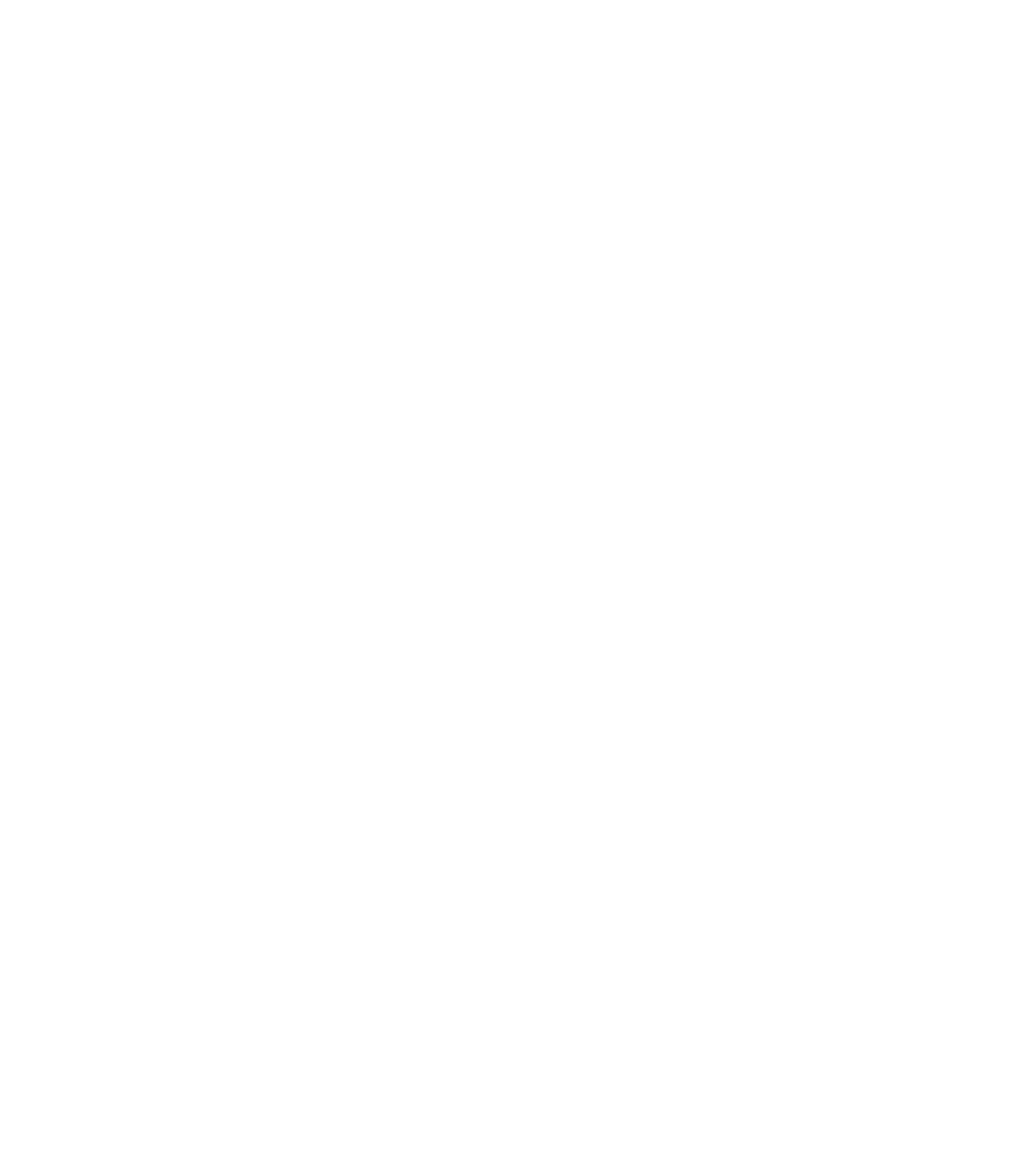
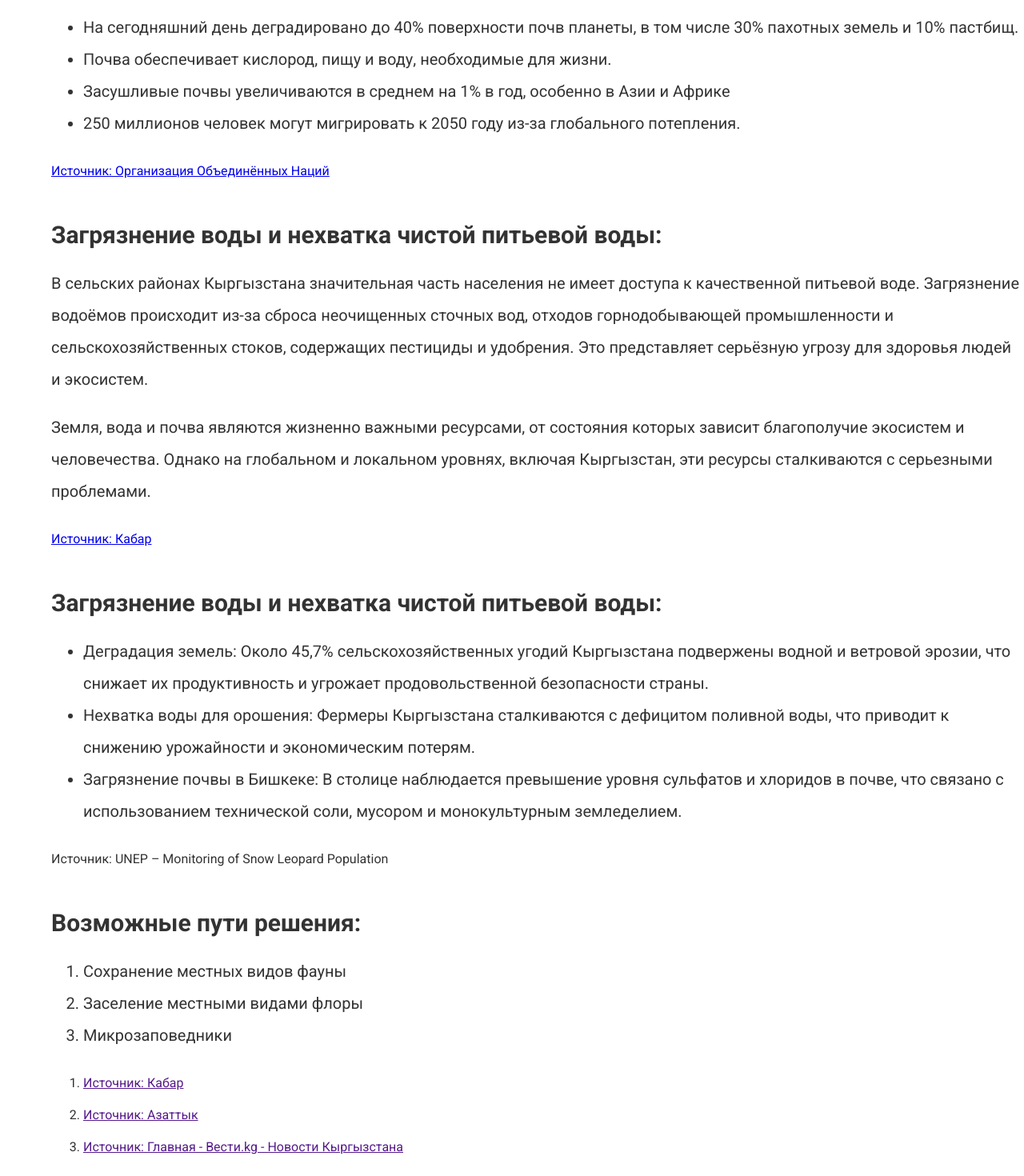
Before and after one commit to MAKIorganization/front, a React (Vite) app: page /facts in a window 1280 px wide. Before the commit this address had no page. Shown: the part 180-1650 px from the top of the page at 80% size. Before the commit the page ends 800 px from the top, so only its background shows below. Built offline with nearby package versions, Linux system fonts and the light colour scheme.

Commit message:
added the page for Facts

```diff
--- a/src/App.jsx
+++ b/src/App.jsx
@@ -3,6 +3,7 @@
 import Donation from './pages/Donation/Donation'
 import Layout from './components/layout/Layout'
 import Quiz from './pages/Quiz/Quiz'
+import Facts from './pages/Facts/Facts'
 
 function App() {
   return (
@@ -12,6 +13,7 @@
           <Route index element={<MainPage></MainPage>}/>
           <Route path='/quiz' element={<Quiz/>}/>
           <Route path='/donation' element={<Donation/>}/>
+          <Route path='/facts' element={<Facts/>}/>
         </Route>
       </Routes>
       {/* <MainPage /> */}
--- a/src/components/navbar/NavBar.jsx
+++ b/src/components/navbar/NavBar.jsx
@@ -41,6 +41,7 @@
                             </div>
                         )}
                     </li>
+                    <Link to="/facts" className={styles.link}>Факты</Link>
                     <Link to="/quiz" className={styles.link}>Пройти тест</Link>
                     <Link to="/donation" className={styles.link}>Поддержать</Link>
                 </ul>
--- /dev/null
+++ b/src/pages/Facts/Facts.jsx
@@ -0,0 +1,88 @@
+import styles from "./Facts.module.css"
+function Facts() {
+    return(
+        <div className={styles.facts}>
+            <section className={styles.aboutEarth}>
+                <h3>Почва:</h3>
+                <ul>
+                    <li>
+                        На сегодняшний день деградировано до 40% поверхности почв планеты,
+                        в том числе 30% пахотных земель и 10% пастбищ.
+                    </li>
+                    <li>
+                        Почва обеспечивает кислород, пищу и воду, необходимые для жизни.
+                    </li>
+                    <li>
+                        Засушливые почвы увеличиваются в среднем на 1% в год, особенно в Азии и Африке
+                    </li>
+                    <li>
+                        250 миллионов человек могут мигрировать к 2050 году из-за глобального потепления.
+                    </li>
+                </ul>
+                <a href="https://www.un.org/ru/climatechange/science/climate-issues/land">Источник: Организация Объединённых Наций</a>
+            </section>
+            <section className={styles.aboutWater}>
+                <h3>Загрязнение воды и нехватка чистой питьевой воды:</h3>
+                <p>
+                    В сельских районах Кыргызстана значительная часть населения не имеет доступа к качественной
+                    питьевой воде. Загрязнение водоёмов происходит из-за сброса неочищенных сточных вод, отходов
+                    горнодобывающей промышленности и сельскохозяйственных стоков, содержащих пестициды и удобрения.
+                    Это представляет серьёзную угрозу для здоровья людей и экосистем.
+                </p>
+                <p>
+                    Земля, вода и почва являются жизненно важными ресурсами, от состояния которых зависит благополучие
+                    экосистем и человечества. Однако на глобальном и локальном уровнях, включая Кыргызстан, эти ресурсы
+                    сталкиваются с серьезными проблемами.
+                </p>
+                <a href="https://cabar.asia/ru/kyrgyzstan-strana-istokov-vod-do-sih-por-ne-obespechil-naselenie-pitevoj-vodoj">Источник: Кабар</a>
+
+            </section>
+            <section className={styles.aboutProblems}>
+                <h3>Загрязнение воды и нехватка чистой питьевой воды:</h3>
+                <ul>
+                    <li>
+                        Деградация земель: Около 45,7% сельскохозяйственных угодий Кыргызстана подвержены
+                        водной и ветровой эрозии, что снижает их продуктивность и угрожает продовольственной
+                        безопасности страны.
+                    </li>
+                    <li>
+                        Нехватка воды для орошения: Фермеры Кыргызстана сталкиваются с дефицитом поливной воды,
+                        что приводит к снижению урожайности и экономическим потерям.
+                    </li>
+                    <li>
+                        Загрязнение почвы в Бишкеке: В столице наблюдается превышение уровня сульфатов и хлоридов в
+                        почве, что связано с использованием технической соли, мусором и монокультурным земледелием.
+                    </li>
+                </ul>
+                <a>Источник: UNEP – Monitoring of Snow Leopard Population</a>
+            </section>
+            <section className={styles.aboutSolutions}>
+                <h3>Возможные пути решения:</h3>
+                <ol>
+                    <li>
+                        Сохранение местных видов фауны
+                    </li>
+                    <li>
+                        Заселение местными видами флоры
+                    </li>
+                    <li>
+                        Микрозаповедники
+                    </li>
+                </ol>
+                <ol className={styles.listOfSolutions}>
+                    <li>
+                        <a href="">Источник: Кабар</a>
+                    </li>
+                    <li>
+                        <a href="">Источник: Азаттык</a>
+                    </li>
+                    <li>
+                        <a href="">Источник: Главная - Вести.kg - Новости Кыргызстана</a>
+                    </li>
+                </ol>
+            </section>
+        </div>
+    )
+}
+
+export default Facts
--- /dev/null
+++ b/src/pages/Facts/Facts.module.css
@@ -0,0 +1,20 @@
+.facts{
+    font-family: "Roboto", sans-serif;
+    font-style: normal;
+    margin-left: 5%;
+    color: #333333;
+    line-height: 40px;
+}
+.aboutEarth, .aboutWater, .aboutProblems, .aboutSolutions{
+    margin: 40px 0;
+}
+.aboutEarth h3, .aboutWater h3, .aboutProblems h3, .aboutSolutions h3{
+    font-size: 30px;
+}
+.aboutWater p, .aboutEarth ul, .aboutProblems ul, .aboutSolutions ol{
+    font-size: 20px;
+    margin: 20px 0;
+}
+.listOfSolutions li{
+    font-size: 16px;
+}
```
